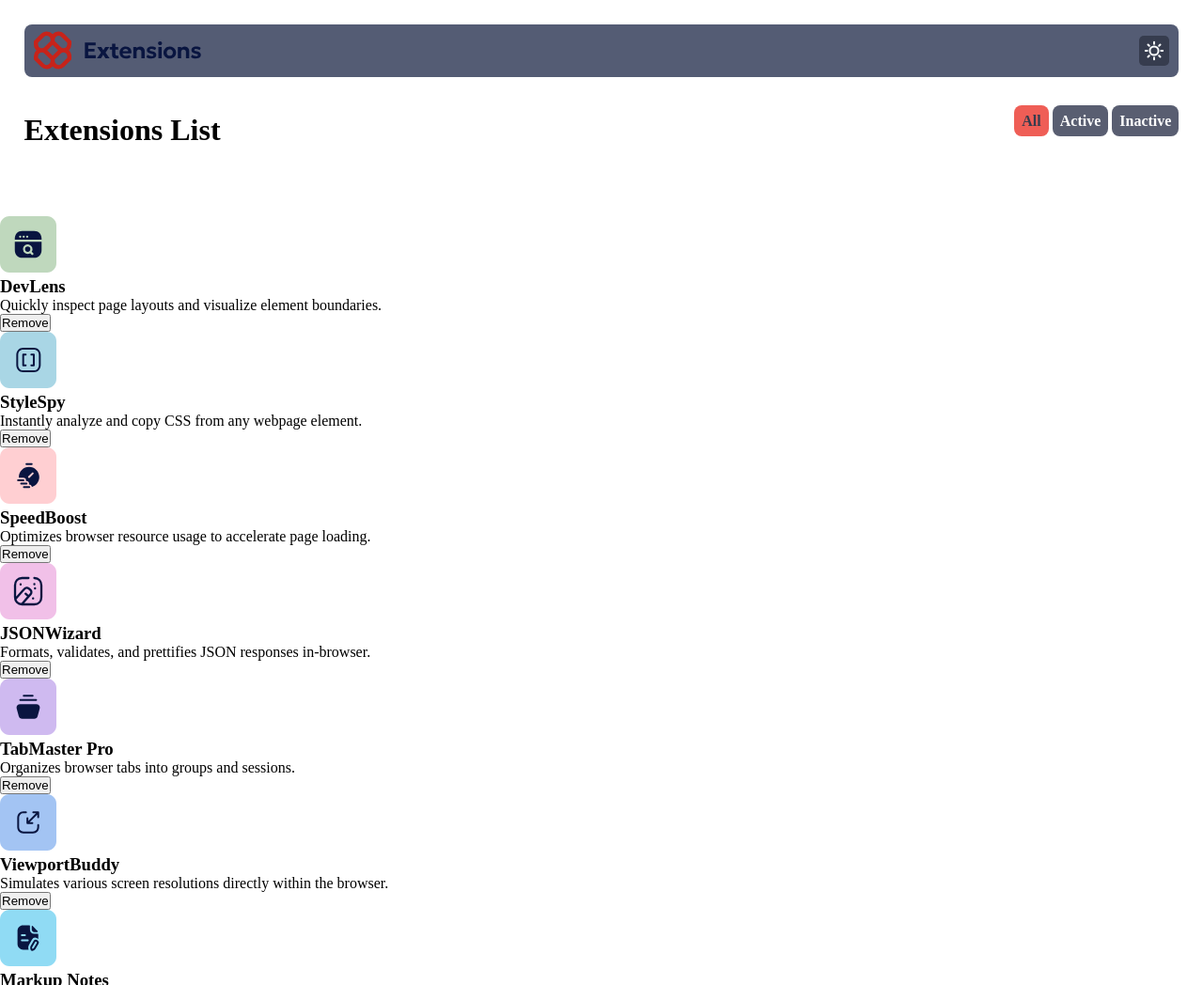
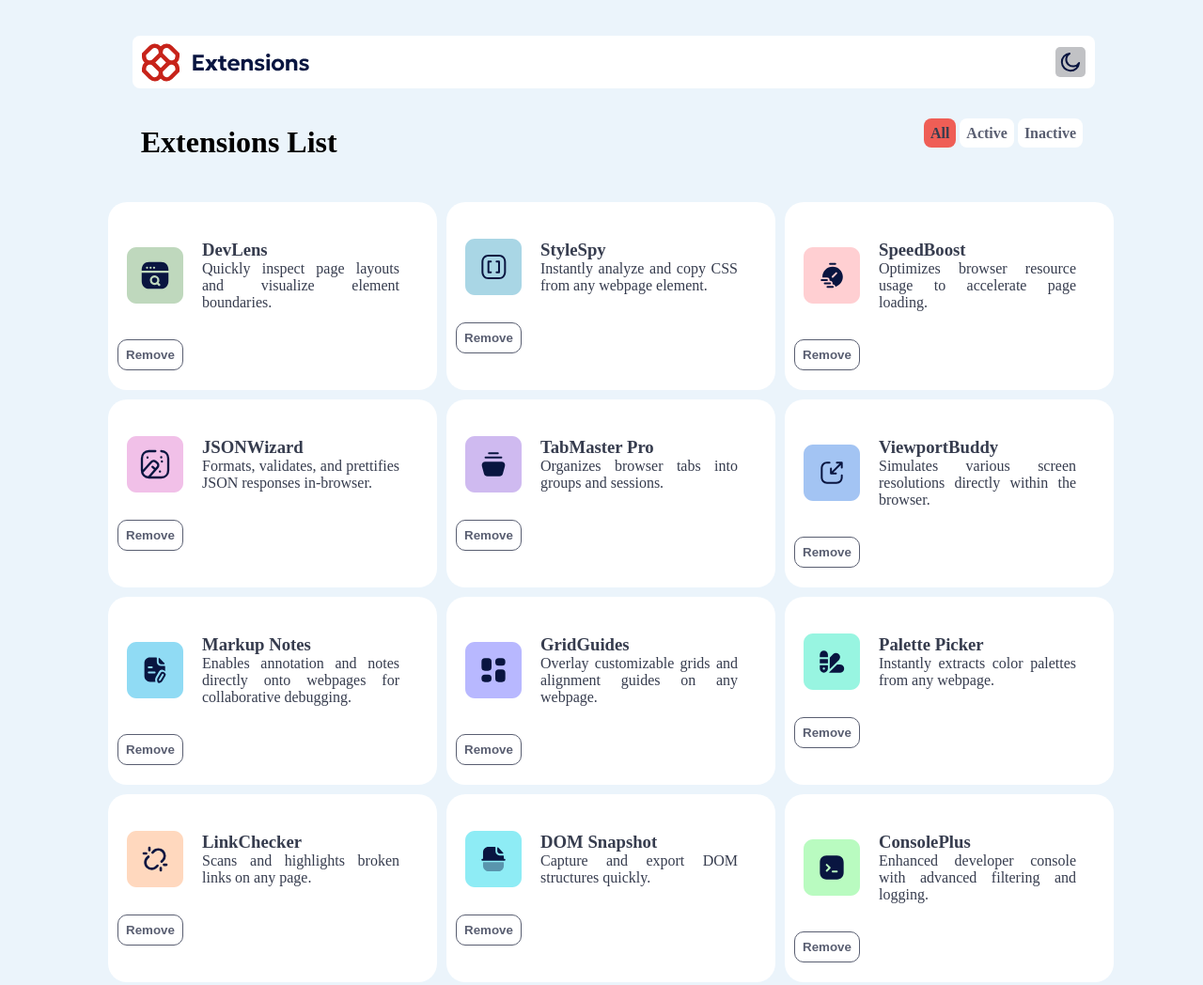
Before and after one commit to Kanu004/ExtensionList, a plain HTML site: page browser-extensions-manager-ui-main/index.html in a window 1280 px wide. Shown: the top 1048 px of the page at 94% size. Drawn offline with Linux system fonts and the light colour scheme.

Commit message:
third commit,successfully design static design

```diff
--- a/browser-extensions-manager-ui-main/index.html
+++ b/browser-extensions-manager-ui-main/index.html
@@ -14,7 +14,7 @@
     <nav>
       <div class="bar">
         <img src="./assets/images/logo.svg" alt="logo"/>
-        <img src="./assets/images/icon-sun.svg" alt="sun" id="sun" />
+        <img src="./assets/images/icon-moon.svg" alt="sun" id="moon" />
       </div>
     </nav>
     <div class="subBar">
@@ -31,10 +31,12 @@
       <div class="card">
         <div class="content">
           <img src="./assets/images/logo-devlens.svg" alt="devlense" />
+          <div class="innerContent">
             <h3>DevLens</h3>
             <p>
               Quickly inspect page layouts and visualize element boundaries.
             </p>
+          </div>
         </div>
         <div class="button">
           <button>Remove</button>
@@ -44,8 +46,10 @@
       <div class="card">
         <div class="content">
           <img src="./assets/images/logo-style-spy.svg" alt="devlense" />
+          <div class="innerContent">
             <h3>StyleSpy</h3>
             <p>Instantly analyze and copy CSS from any webpage element.</p>
+          </div>
         </div>
         <div class="button">
           <button>Remove</button>
@@ -55,8 +59,10 @@
       <div class="card">
         <div class="content">
           <img src="./assets/images/logo-speed-boost.svg" alt="devlense" />
+          <div class="innerContent">
             <h3>SpeedBoost</h3>
             <p>Optimizes browser resource usage to accelerate page loading.</p>
+          </div>
         </div>
         <div class="button">
           <button>Remove</button>
@@ -66,8 +72,10 @@
       <div class="card">
         <div class="content">
           <img src="./assets/images/logo-json-wizard.svg" alt="devlense" />
+          <div class="innerContent">
             <h3>JSONWizard</h3>
             <p>Formats, validates, and prettifies JSON responses in-browser.</p>
+          </div>
         </div>
         <div class="button">
           <button>Remove</button>
@@ -77,8 +85,10 @@
       <div class="card">
         <div class="content">
           <img src="./assets/images/logo-tab-master-pro.svg" alt="devlense" />
+          <div class="innerContent">
             <h3>TabMaster Pro</h3>
             <p>Organizes browser tabs into groups and sessions.</p>
+          </div>
         </div>
         <div class="button">
           <button>Remove</button>
@@ -88,10 +98,12 @@
       <div class="card">
         <div class="content">
           <img src="./assets/images/logo-viewport-buddy.svg" alt="devlense" />
+          <div class="innerContent">
             <h3>ViewportBuddy</h3>
             <p>
               Simulates various screen resolutions directly within the browser.
             </p>
+          </div>
         </div>
         <div class="button">
           <button>Remove</button>
@@ -101,11 +113,13 @@
       <div class="card">
         <div class="content">
           <img src="./assets/images/logo-markup-notes.svg" alt="devlense" />
+          <div class="innerContent">
             <h3>Markup Notes</h3>
             <p>
               Enables annotation and notes directly onto webpages for
               collaborative debugging.
             </p>
+          </div>
         </div>
         <div class="button">
           <button>Remove</button>
@@ -115,10 +129,12 @@
       <div class="card">
         <div class="content">
           <img src="./assets/images/logo-grid-guides.svg" alt="devlense" />
+          <div class="innerContent">
             <h3>GridGuides</h3>
             <p>
               Overlay customizable grids and alignment guides on any webpage.
             </p>
+          </div>
         </div>
         <div class="button">
           <button>Remove</button>
@@ -128,8 +144,10 @@
       <div class="card">
         <div class="content">
           <img src="./assets/images/logo-palette-picker.svg" alt="devlense" />
+          <div class="innerContent">
             <h3>Palette Picker</h3>
             <p>Instantly extracts color palettes from any webpage.</p>
+          </div>
         </div>
         <div class="button">
           <button>Remove</button>
@@ -139,8 +157,10 @@
       <div class="card">
         <div class="content">
           <img src="./assets/images/logo-link-checker.svg" alt="devlense" />
+          <div class="innerContent">
             <h3>LinkChecker</h3>
             <p>Scans and highlights broken links on any page.</p>
+          </div>
         </div>
         <div class="button">
           <button>Remove</button>
@@ -150,8 +170,10 @@
       <div class="card">
         <div class="content">
           <img src="./assets/images/logo-dom-snapshot.svg" alt="devlense" />
+          <div class="innerContent">
             <h3>DOM Snapshot</h3>
             <p>Capture and export DOM structures quickly.</p>
+          </div>
         </div>
         <div class="button">
           <button>Remove</button>
@@ -161,10 +183,12 @@
       <div class="card">
         <div class="content">
           <img src="./assets/images/logo-console-plus.svg" alt="devlense" />
+          <div class="innerContent">
             <h3>ConsolePlus</h3>
             <p>
               Enhanced developer console with advanced filtering and logging.
             </p>
+          </div>
         </div>
         <div class="button">
           <button>Remove</button>
--- a/browser-extensions-manager-ui-main/style.css
+++ b/browser-extensions-manager-ui-main/style.css
@@ -3,51 +3,103 @@
     padding: 0;
     box-sizing: border-box;
 }
+body{
+    background-color: #ebf4fb;
+}
 .bar{
     height: 7vh;
-    width: auto;
+    width: 80%;
     display: flex;
     justify-content: space-between;
     align-items: center;
-    background-color: #545c74;
+    background-color: white;
     padding:10px;
-    margin: 2%;
+    margin-top: 3%;
+    margin-left: 11%;
     border-radius: 8px;
 }
-#sun{
+#moon{
     height: fit-content;
     width: fit-content;
-    background-color: #363c4e;
+    background-color: #c1c2c5;
     border-radius: 5px;
     padding: 5px;
 }
 .subBar{
     height: 9vh;
-    width: auto;
+    width: 90%;
     display: flex;
     justify-content: space-between;
     gap: 10px;
-    margin:3% 2%;
+    margin: 3% 0% 0% 0%;
 }
 .heading{
     font-size: 2rem;
     font-weight: bolder;
     color:black;
+    margin-left: 13%;
 }
 .headingButtons a{
     text-decoration: none;
     font-size: 1rem;
     font-weight: bold;
     border-radius: 8px;
-    background-color: #595e71;
-    color: white;
-    padding: 8px;
+    background-color: white;
+    color: #595e71;
+    padding: 7px;
 }
 #all{
     background-color: #ef5e56;
     color: #363c4e;
 }
+.cards{
+    display: grid;
+    grid-template-columns: repeat(3,350px);
+    grid-template-rows: repeat(4,200px);
+    gap: 10px;
+    justify-content: center;
+}
+.card{
+    display: flex;
+    flex-direction: column;
+    background-color:white;
+    border-radius: 20px;
+    padding:10px ;
+    margin: 10px;
+    height: 100%;
+    width: 100%;
+}
+.content{
+    display: flex;
+    padding: 10px;
+}
+.innerContent{
+    display: flex;
+    flex-direction: column;
+    padding: 10px;
+    margin: 10px;
+    text-align: justify;
+}
+.innerContent h3,.innerContent p{
+    color: #363c4e;
+}
+.button{
+    display: flex;
+}
+.button button{
+    padding: 8px;
+    border-radius: 10px;
+    border: none;
+    background-color:transparent;
+    border: 1px solid ;
+    color: #595e71;
+    font-weight: bolder;
+}
 .attribution {
+    display: flex;
+    justify-content: center;
+    align-items: center;
+    margin: 5%;
     font-size: 11px;
     text-align: center;
   }
```
Lines whose indentation alone changed are shown as unchanged.
